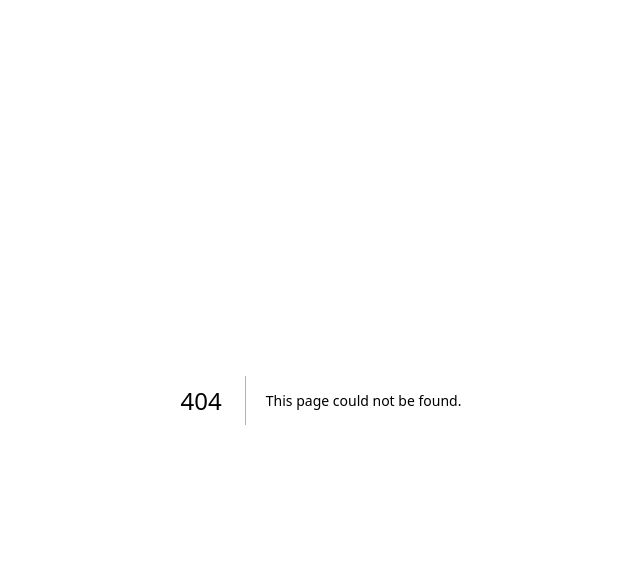
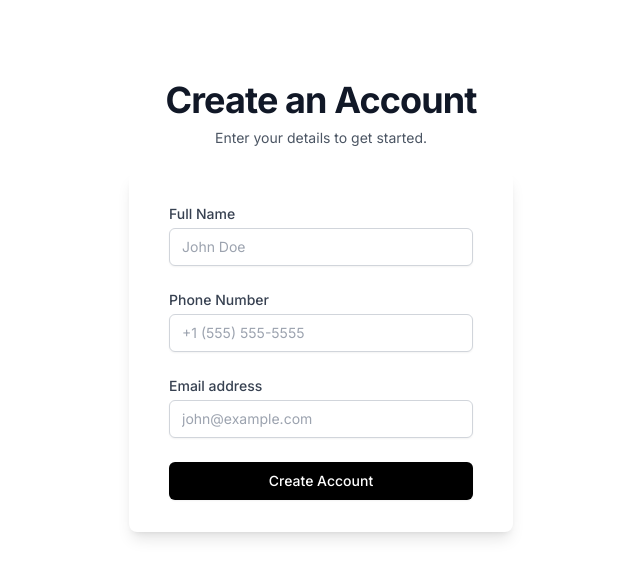
Before and after one commit to Search-Internship/frontend, a Next.js app: page /register in a window 1280 px wide. Before the commit this address had no page. Shown: the top 578 px of the page, without its empty margins (319-959 px from the left). Built offline with nearby package versions, Linux system fonts and the light colour scheme.

Commit message:
front v6.0

```diff
--- /dev/null
+++ b/src/app/login/page.jsx
@@ -0,0 +1,10 @@
+import { Login } from "@/components/component/login";
+
+export default function login   () {
+    console.log("login page");
+    return(
+        <div className={"flex justify-center mt-0 "}>
+        <Login/>
+    </div>
+    )
+}
--- /dev/null
+++ b/src/app/register/page.jsx
@@ -0,0 +1,10 @@
+import { Register } from "@/components/component/register";
+
+export default function register() {
+    console.log("register page");
+    return (
+        <div className="flex justify-center mt-0 bg-white"> {/* Ajoutez la classe bg-white pour mettre tout le background en blanc */}
+            <Register/>
+        </div>
+    );
+}
--- a/src/components/component/home-page.jsx
+++ b/src/components/component/home-page.jsx
@@ -1,5 +1,5 @@
-// Import React and other required modules
 "use client";
+
 import React, { useState, useRef } from "react";
 import Link from "next/link";
 import { convertToRaw } from 'draft-js';
@@ -29,7 +29,6 @@ import { cv } from "@/components/component/cv";
 import { settings } from "@/components/component/settings";
 import { Emails } from "@/components/component/emails";
 import "react-draft-wysiwyg/dist/react-draft-wysiwyg.css";
-
 
 // Define the HomePage functional component
 export function HomePage() {
@@ -99,7 +98,6 @@ export function HomePage() {
 
   // Function to handle sending emails
   const handleStartSendingMails = async () => {
-
     const content = editorRef.current?.editor.html.get();
     console.log("Content:", content);
     // Prepare email data
@@ -270,7 +268,7 @@ export function HomePage() {
           </PopoverContent>
         </Popover>
       </header>
-      <main className="flex-1 p-4 md:p-6">
+      <main className="flex-1 p-4 md:p-6 relative z-0"> {/* Ajoutez relative z-0 pour le maintenir en-dessous des modales */}
   <div className="mx-auto max-w-3xl space-y-4">
     <div className="space-y-2">
       <h1 className="text-3xl font-bold">Compose new email</h1>
@@ -301,7 +299,7 @@ export function HomePage() {
       </div>
     </div>
     <div className="flex justify-center">
-            <Button onClick={handleStartSendingMails}>
+      <Button onClick={handleStartSendingMails} className=" bg-black text-white">
         Start Sending Mails
       </Button>
     </div>
@@ -309,14 +307,8 @@ export function HomePage() {
 </main>
 
       {isModalOpen && (
-        <div
-          className="fixed inset-0 flex items-center justify-center bg-black bg-opacity-50"
-          onClick={closeModal}
-        >
-          <div
-            className="bg-white p-0 rounded-md w-1/2 h-1/2"
-            onClick={stopPropagation}
-          >
+        <div className="fixed inset-0 flex items-center justify-center bg-black bg-opacity-50" onClick={closeModal}>
+          <div className="bg-white p-0 rounded-md w-1/2 h-1/2 relative z-10" onClick={stopPropagation}>
             <div className="flex flex-col justify-center h-full">
               <div className="mb-8 flex justify-center">{cvComponent}</div>
             </div>
@@ -325,28 +317,16 @@ export function HomePage() {
       )}
 
       {isSettingsOpen && (
-        <div
-          className="fixed inset-0 flex items-center justify-center bg-black bg-opacity-50"
-          onClick={closeSettings}
-        >
-          <div
-            className="bg-white p-0 rounded-md max-w-md w-full"
-            onClick={stopPropagation}
-          >
+        <div className="fixed inset-0 flex items-center justify-center bg-black bg-opacity-50" onClick={closeSettings}>
+          <div className="bg-white p-0 rounded-md max-w-md w-full relative z-10" onClick={stopPropagation}>
             <div className="mb-8 h-1/2">{SettingsComponent}</div>
           </div>
         </div>
       )}
 
       {isemailOpen && (
-        <div
-          className="fixed inset-0 flex items-center justify-center bg-black bg-opacity-50"
-          onClick={closeEmails}
-        >
-          <div
-            className="bg-white p-0 rounded-md w-1/2 h-1/2"
-            onClick={stopPropagation}
-          >
+        <div className="fixed inset-0 flex items-center justify-center bg-black bg-opacity-50" onClick={closeEmails}>
+          <div className="bg-white p-0 rounded-md w-1/2 h-1/2 relative z-10" onClick={stopPropagation}>
             <div className="flex flex-col justify-center h-full">
               <div className="mb-8 flex justify-center">{EmailComponent}</div>
             </div>
--- /dev/null
+++ b/src/components/component/login.jsx
@@ -0,0 +1,67 @@
+/**
+* This code was generated by v0 by Vercel.
+* @see https://v0.dev/t/fT8Qvig1rn8
+* Documentation: https://v0.dev/docs#integrating-generated-code-into-your-nextjs-app
+*/
+
+/** Add fonts into your Next.js project:
+
+import { Inter } from 'next/font/google'
+
+inter({
+  subsets: ['latin'],
+  display: 'swap',
+})
+
+To read more about using these font, please visit the Next.js documentation:
+- App Directory: https://nextjs.org/docs/app/building-your-application/optimizing/fonts
+- Pages Directory: https://nextjs.org/docs/pages/building-your-application/optimizing/fonts
+**/
+import { Label } from "@/components/ui/label";
+import { Input } from "@/components/ui/input";
+import Link from "next/link";
+import { Button } from "@/components/ui/button";
+import React from "react";
+
+export function Login() {
+  return (
+    (<div
+      className="flex h-screen w-full items-center justify-center bg-white">
+      <div
+        className="w-full max-w-md space-y-6 rounded-lg bg-white p-6 shadow-lg ">
+        <div className="space-y-2 text-center">
+          <h1 className="text-3xl font-bold">Login</h1>
+          <p className="text-gray-500 dark:text-gray-400">Enter your username and password </p>
+        </div>
+        <form className="space-y-4">
+          <div>
+            <Label htmlFor="username">Username</Label>
+            <Input
+              className="mt-1"
+              id="username"
+              placeholder="Enter your username"
+              type="text" />
+          </div>
+          <div>
+            <div className="flex items-center justify-between">
+              <Label htmlFor="password">Password</Label>
+              <Link
+                className="text-sm font-small text-gray-600 hover:underline dark:text-gray-400"
+                href="#">
+                Forgot Password?
+              </Link>
+            </div>
+            <Input
+              className="mt-1"
+              id="password"
+              placeholder="Enter your password"
+              type="password" />
+          </div>
+          <Button className="w-full mx-auto bg-black text-white" type="submit">
+            Login
+          </Button>
+        </form>
+      </div>
+    </div>)
+  );
+}
--- /dev/null
+++ b/src/components/component/register.jsx
@@ -0,0 +1,103 @@
+/**
+* This code was generated by v0 by Vercel.
+* @see https://v0.dev/t/8afHrIU8t4c
+* Documentation: https://v0.dev/docs#integrating-generated-code-into-your-nextjs-app
+*/
+
+/** Add fonts into your Next.js project:
+
+import { Arimo } from 'next/font/google'
+import { Libre_Franklin } from 'next/font/google'
+
+arimo({
+  subsets: ['latin'],
+  display: 'swap',
+})
+
+libre_franklin({
+  subsets: ['latin'],
+  display: 'swap',
+})
+
+To read more about using these font, please visit the Next.js documentation:
+- App Directory: https://nextjs.org/docs/app/building-your-application/optimizing/fonts
+- Pages Directory: https://nextjs.org/docs/pages/building-your-application/optimizing/fonts
+**/
+export function Register() {
+  return (
+    (<div
+      className="w-full h-full h-screen max-w-md mx-auto py-20 px-4 sm:px-6 lg:px-8 bg-white dark:bg-white">
+      <div className="space-y-6">
+        <div className="text-center">
+          <h1
+            className="text-4xl font-bold tracking-tight text-gray-900 dark:text-gray-900">Create an Account</h1>
+          <p className="mt-2 text-sm text-gray-600 dark:text-gray-600">Enter your details to get started.</p>
+        </div>
+        <div className="bg-white dark:bg-white shadow-lg rounded-lg overflow-hidden">
+          <div className="px-6 py-8 sm:px-10">
+            <form action="#" className="space-y-6" method="POST">
+              <div>
+                <label
+                  className="block text-sm font-medium text-gray-700 dark:text-gray-700"
+                  htmlFor="name">
+                  Full Name
+                </label>
+                <div className="mt-1">
+                  <input
+                    autoComplete="name"
+                    className="block w-full px-3 py-2 border border-gray-200 border-gray-300 rounded-md shadow-sm placeholder-gray-400 focus:outline-none focus:ring-indigo-500 focus:border-indigo-500 sm:text-sm dark:bg-white dark:border-gray-600 dark:text-gray-700 dark:border-gray-800"
+                    id="name"
+                    name="name"
+                    placeholder="John Doe"
+                    required
+                    type="text" />
+                </div>
+              </div>
+              <div>
+                <label
+                  className="block text-sm font-medium text-gray-700 dark:text-gray-700"
+                  htmlFor="phone">
+                  Phone Number
+                </label>
+                <div className="mt-1">
+                  <input
+                    autoComplete="tel"
+                    className="block w-full px-3 py-2 border border-gray-200 border-gray-300 rounded-md shadow-sm placeholder-gray-400 focus:outline-none focus:ring-indigo-500 focus:border-indigo-500 sm:text-sm dark:bg-white dark:border-gray-600 dark:text-gray-700 dark:border-gray-800"
+                    id="phone"
+                    name="phone"
+                    placeholder="+1 (555) 555-5555"
+                    required
+                    type="tel" />
+                </div>
+              </div>
+              <div>
+                <label
+                  className="block text-sm font-medium text-gray-700 dark:text-gray-700"
+                  htmlFor="email">
+                  Email address
+                </label>
+                <div className="mt-1">
+                  <input
+                    autoComplete="email"
+                    className="block w-full px-3 py-2 border border-gray-200 border-gray-300 rounded-md shadow-sm placeholder-gray-400 focus:outline-none focus:ring-indigo-500 focus:border-indigo-500 sm:text-sm dark:bg-white dark:border-gray-600 dark:text-gray-700 dark:border-gray-800"
+                    id="email"
+                    name="email"
+                    placeholder="john@example.com"
+                    required
+                    type="email" />
+                </div>
+              </div>
+              <div>
+                <button
+                  className="w-full flex justify-center py-2 px-4 border border-gray-200 border-transparent rounded-md shadow-sm text-sm font-medium text-white bg-black hover:bg-gray-900 focus:outline-none focus:ring-2 focus:ring-offset-2 focus:ring-gray-950 dark:bg-black dark:hover:bg-gray-900 dark:border-gray-800"
+                  type="submit">
+                  Create Account
+                </button>
+              </div>
+            </form>
+          </div>
+        </div>
+      </div>
+    </div>)
+  );
+}
```
Lines whose indentation alone changed are shown as unchanged.
